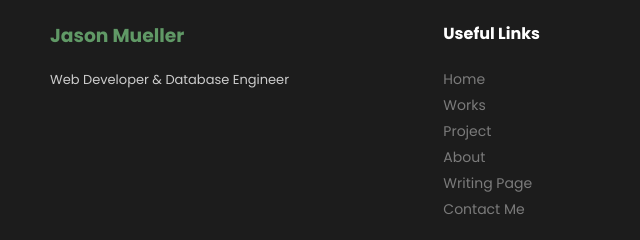
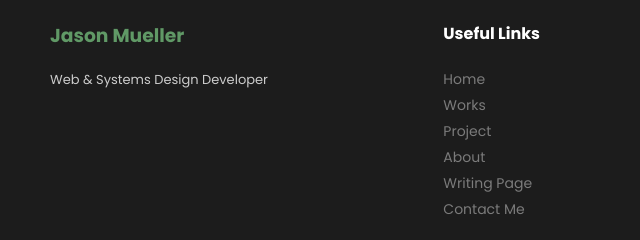
Before and after one commit to j-muell/Portfolio-Website, a website: page index.html in a window 1280 px wide. Shown: the part 2146-2386 px from the top of the page, 0-640 px from the left. Drawn offline with nearby package versions, Linux system fonts and the light colour scheme.

Commit message:
typo fixes

```diff
--- a/index.html
+++ b/index.html
@@ -175,7 +175,7 @@
         <div class="cols">
             <div class="about-cols">
                 <h3>Jason Mueller</h3>
-                <p>Web Developer & Database Engineer</p>
+                <p>Web & Systems Design Developer</p>
             </div>
 
             <div class="links-col">
```
Also changed, not shown: about.html (+1 -1 lines), contact.html (+1 -1 lines), singleWork.html (+1 -1 lines), works.html (+1 -1 lines).
